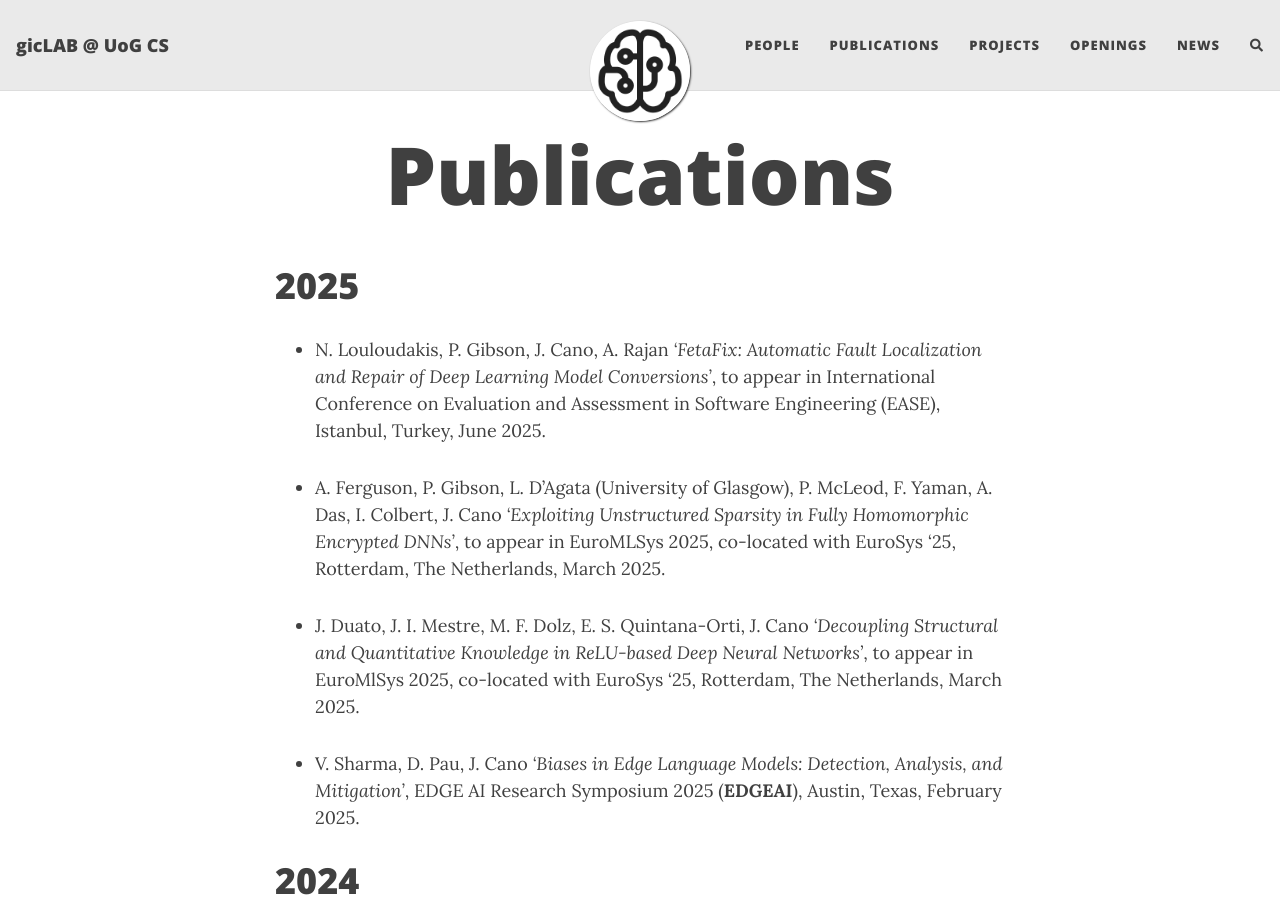
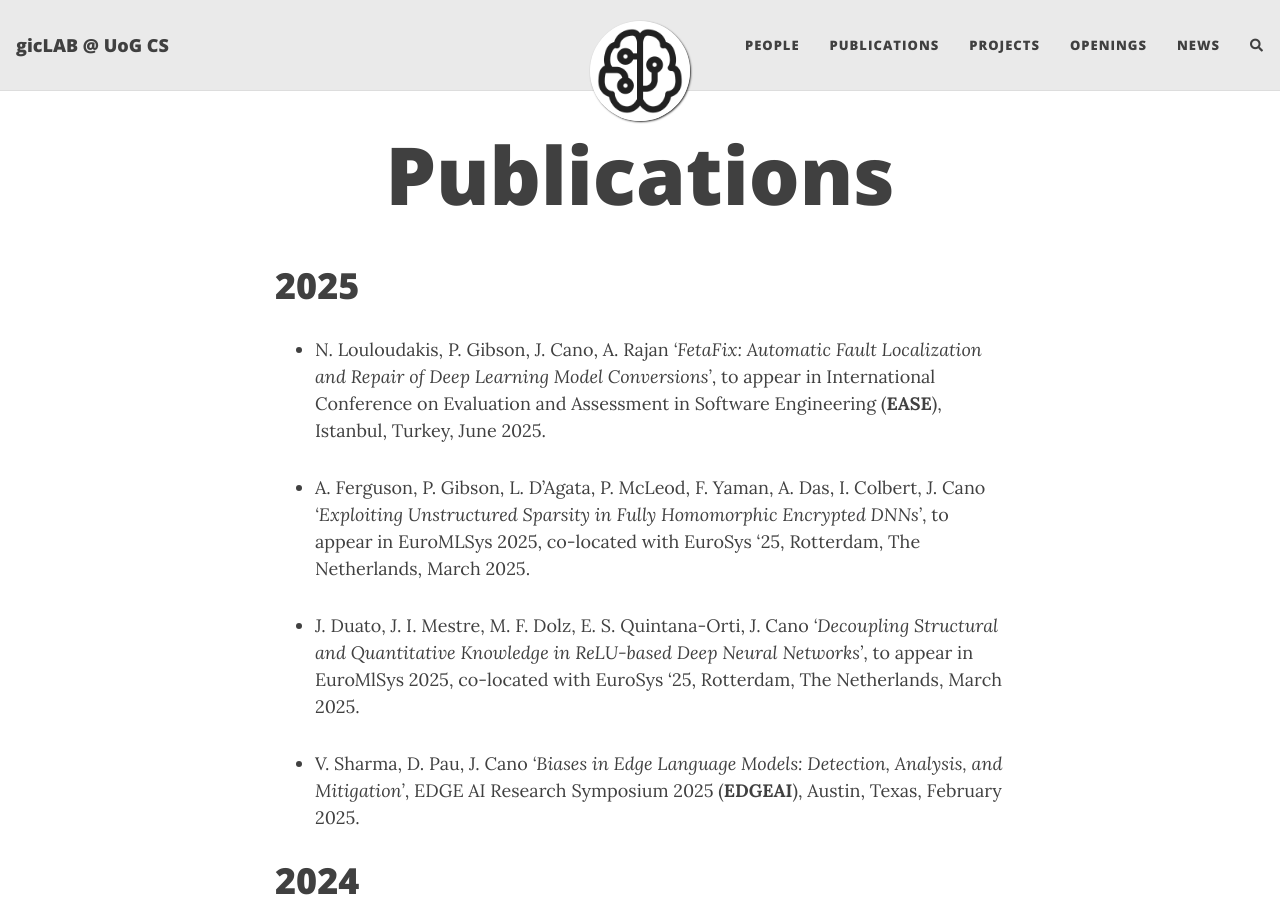
Before and after one commit to gicLAB/gicLAB.github.io, a Jekyll site: the page built from publications.md, in a window 1280 px wide and 900 px high. Built offline with Jekyll 4.4.1, drawn with Linux system fonts in a browser that asks for light colours; nearby versions of some CDN libraries; comment, search, counter and statistics services are not loaded.

Commit message:
2025 paper fixes

```diff
--- a/publications.md
+++ b/publications.md
@@ -7,9 +7,9 @@ subtitle:
 # 2025
 
 - N. Louloudakis, P. Gibson, J. Cano, A. Rajan
-    *'FetaFix: Automatic Fault Localization and Repair of Deep Learning Model Conversions'*, to appear in International Conference on Evaluation and Assessment in Software Engineering (EASE), Istanbul, Turkey, June 2025.
+    *'FetaFix: Automatic Fault Localization and Repair of Deep Learning Model Conversions'*, to appear in International Conference on Evaluation and Assessment in Software Engineering (**EASE**), Istanbul, Turkey, June 2025.
 
-- A. Ferguson, P. Gibson, L. D'Agata (University of Glasgow), P. McLeod, F. Yaman, A. Das, I. Colbert, J. Cano
+- A. Ferguson, P. Gibson, L. D'Agata, P. McLeod, F. Yaman, A. Das, I. Colbert, J. Cano
     *'Exploiting Unstructured Sparsity in Fully Homomorphic Encrypted DNNs'*, to appear in EuroMLSys 2025, co-located with EuroSys '25, Rotterdam, The Netherlands, March 2025.
 
 - J. Duato, J. I. Mestre, M. F. Dolz, E. S. Quintana-Orti, J. Cano
```
